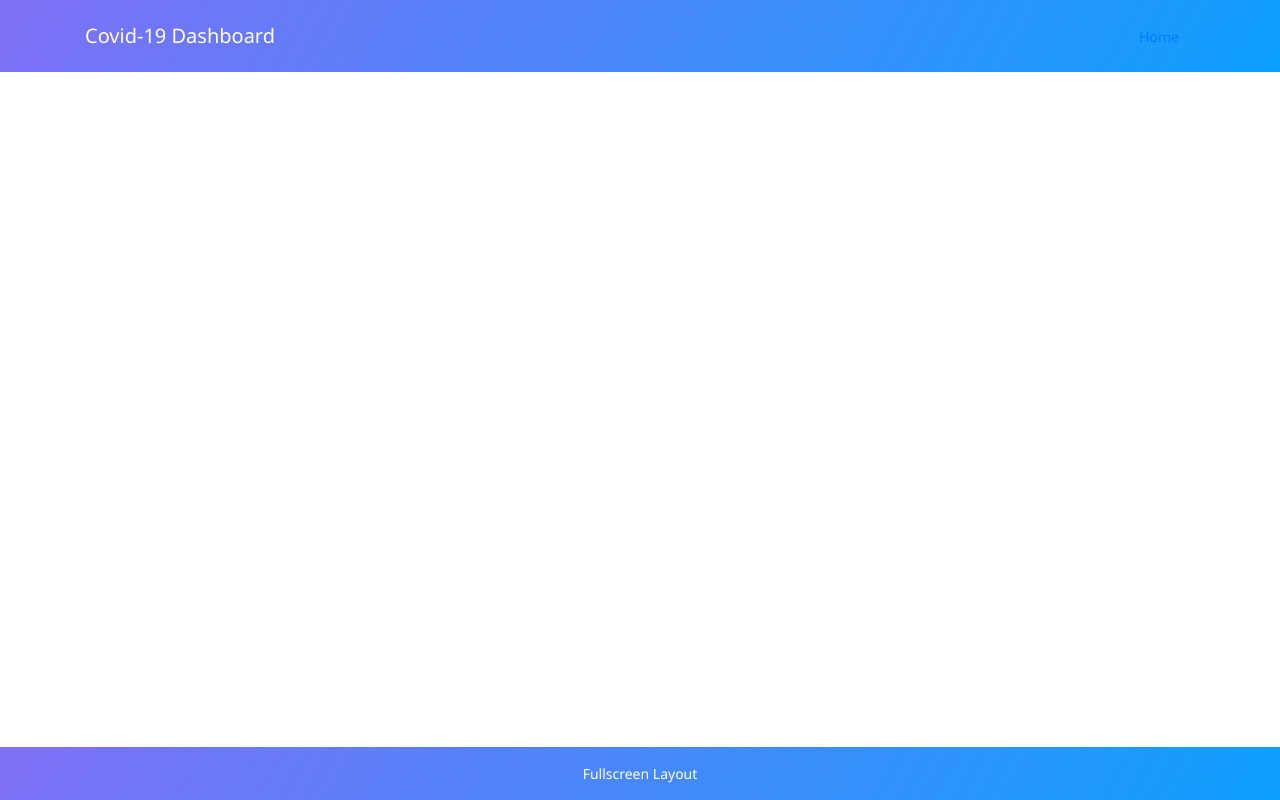
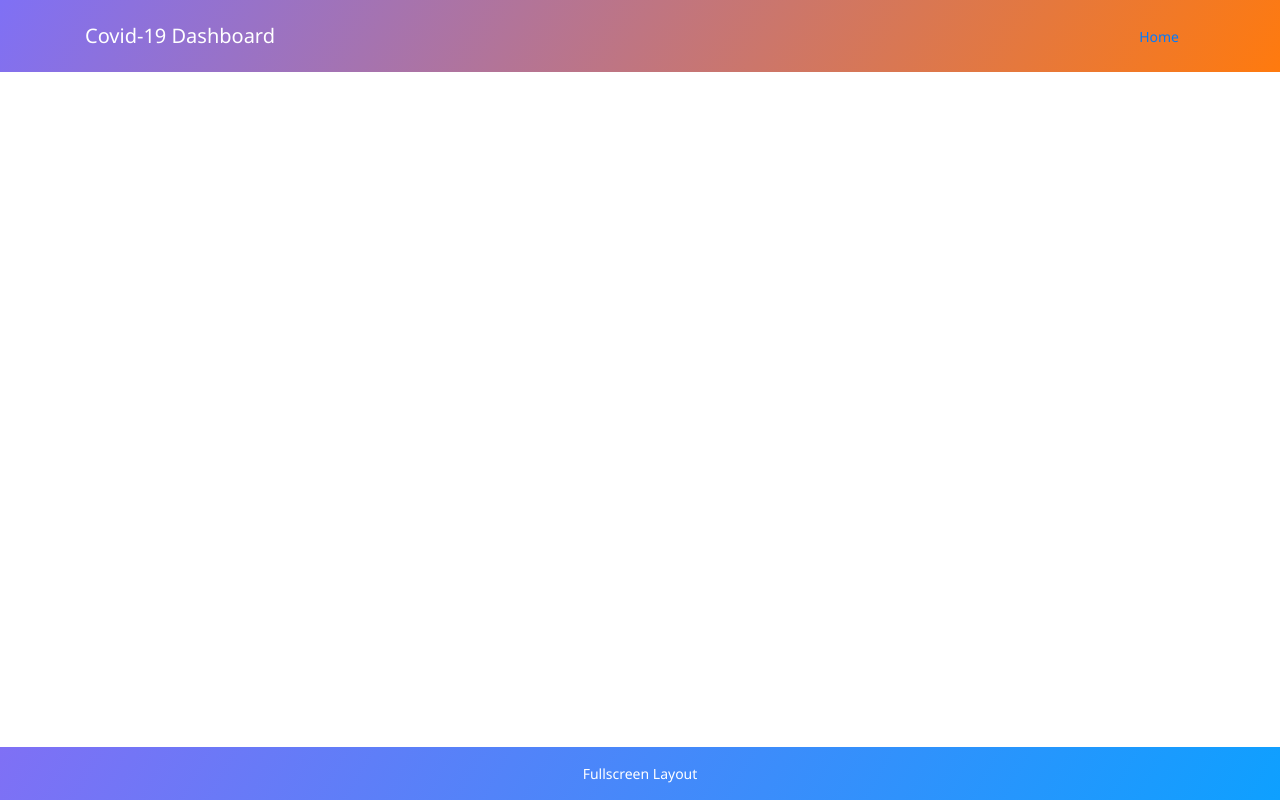
Before and after one commit to rattanakchea/rattanakchea.github.io, an Angular app: page /apps in a window 1280 px wide. Built offline with nearby package versions, Linux system fonts and the light colour scheme.

Commit message:
allow pass background color string to nav

```diff
--- a/src/app/layouts/fullscreen/fullscreen.component.ts
+++ b/src/app/layouts/fullscreen/fullscreen.component.ts
@@ -8,7 +8,8 @@ import { INavData } from "src/app/shared/dynamic-nav/dynamic-nav.component";
 })
 export class FullscreenComponent implements OnInit {
   data: INavData = {
-    appName: "Covid-19 Dashboard"
+    appName: "Covid-19 Dashboard",
+    navBackground: "gradient-1"
   };
 
   constructor() {}
--- a/src/app/shared/dynamic-nav/dynamic-nav.component.html
+++ b/src/app/shared/dynamic-nav/dynamic-nav.component.html
@@ -1,7 +1,10 @@
-<nav class="navbar navbar-dark navbar-expand-lg portfolio-navbar gradient py-3">
+<nav
+  class="navbar navbar-dark navbar-expand-lg portfolio-navbar py-3"
+  [ngClass]="data.navBackground || 'gradient'"
+>
   <div class="container d-flex flex-nowrap">
     <div>
-      <a class="navbar-brand logo" routerLink="/">{{ data.appName }}</a>
+      <a class="navbar-brand logo">{{ data.appName }}</a>
     </div>
     <div class="d-flex" id="navbarNav">
       <ul class="nav ml-auto">
--- a/src/app/shared/dynamic-nav/dynamic-nav.component.ts
+++ b/src/app/shared/dynamic-nav/dynamic-nav.component.ts
@@ -2,6 +2,7 @@ import { Component, OnInit, Input } from "@angular/core";
 
 export interface INavData {
   appName: string;
+  navBackground: string;
 }
 @Component({
   selector: "app-dynamic-nav",
--- a/src/styles.scss
+++ b/src/styles.scss
@@ -31,6 +31,11 @@ h6 {
   color: #fff;
 }
 
+.gradient-1 {
+  background: linear-gradient(120deg, #7f70f5, #ff7a0e);
+  color: #fff;
+}
+
 /* Responsive Styles */
 @media screen and (max-width: 767px) {
 }
```
